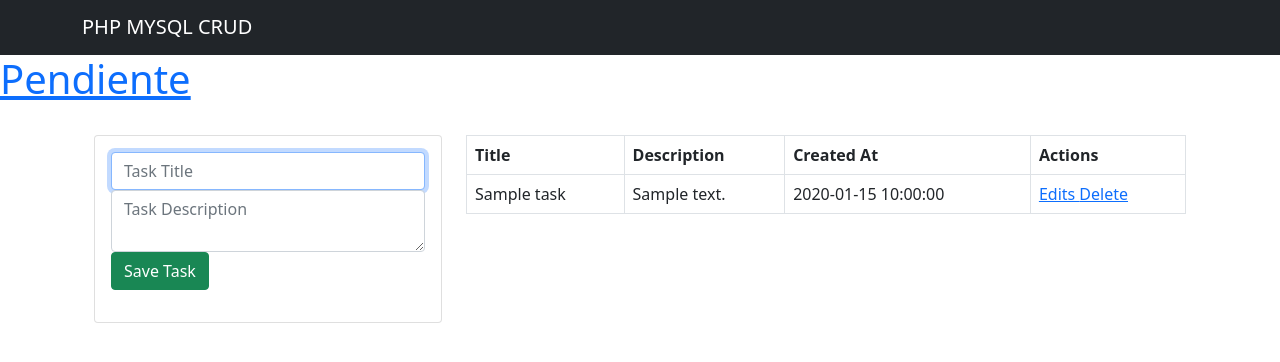
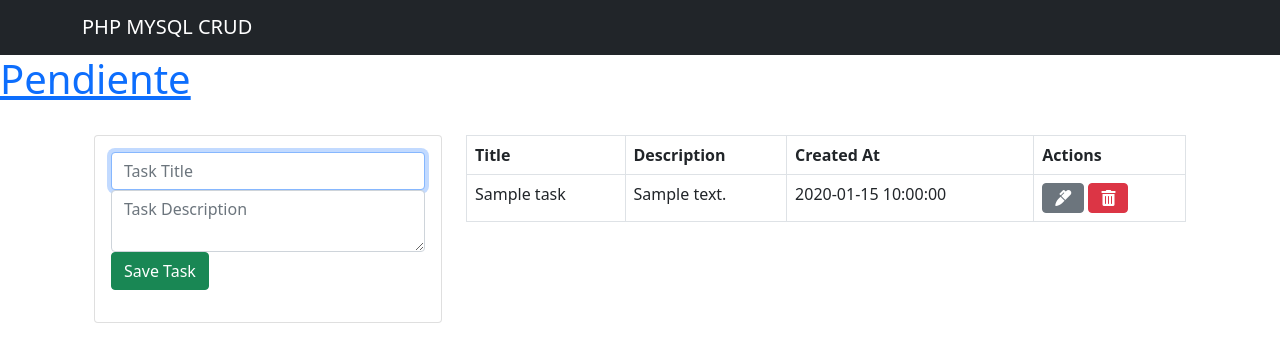
Before and after one commit to IrmaRamirez/php_crud_mysql, a PHP site: page / in a window 1280 px wide. Shown: the part 25-387 px from the top of the page. Run offline with PHP 8.4, Linux system fonts and the light colour scheme; tables that the repository leaves empty or names only in its code hold one stand-in row (values such as "Sample post"); some libraries are stand-ins or nearby versions.

Commit message:
Botones de Eliminar y Editar
Se implementan los íconos de FontAwesome para hacer botones de editar y eliminar los datos de cada registro.

Botón de Eliminar Registro Funcionando

```diff
--- a/includes/header.php
+++ b/includes/header.php
@@ -8,6 +8,9 @@
     <title>PHP MYSQL CRUD</title>
     <!--BOOTSTRAP 5.1 -->
     <link href="https://cdn.jsdelivr.net/npm/bootstrap@5.1.0/dist/css/bootstrap.min.css" rel="stylesheet" integrity="sha384-KyZXEAg3QhqLMpG8r+8fhAXLRk2vvoC2f3B09zVXn8CA5QIVfZOJ3BCsw2P0p/We" crossorigin="anonymous">
+    <!-- FONT AWEOME 5 -->
+    <link rel="stylesheet" href="https://use.fontawesome.com/releases/v5.6.3/css/all.css" integrity="sha384-UHRtZLI+pbxtHCWp1t77Bi1L4ZtiqrqD80Kn4Z8NTSRyMA2Fd33n5dQ8lWUE00s/" crossorigin="anonymous">
+
 </head>
 
 <body>
--- a/index.php
+++ b/index.php
@@ -58,11 +58,13 @@
                             <td><?php echo $row['description']?></td>
                             <td><?php echo $row['created_at']?></td>
                             <td>
-                                <a href="edit.php?id=<?php echo $row['id']?>">
-                                    Edits
-                                </a>
-                                <a href="delete.php?id=<?php echo $row['id']?>">
-                                    Delete
+                                <a href="edit.php?id=<?php echo $row['id']?>" class="btn btn-secondary">
+                                <i class="fas fa-marker"></i>
+                                <!-- Edits -->
+                            </a>
+                            <a href="delete_task.php?id=<?php echo $row['id']?>" class="btn btn-danger">
+                                <!-- Delete -->
+                                <i class="fas fa-trash-alt"></i>
                                 </a>
                             </td>
                         </tr>
```
Also changed, not shown: delete_task.php (+13 -0 lines), edit_task.php (+14 -0 lines).
